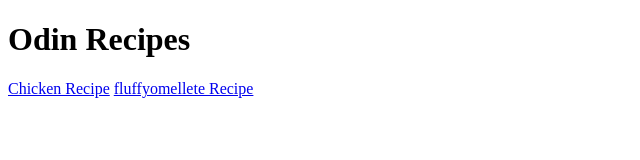
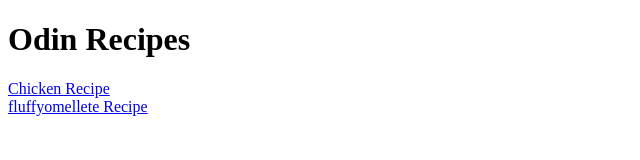
Before and after one commit to codesmith113114/odin-recipes, a plain HTML site: page index.html in a window 1280 px wide. Shown: the whole page, without its empty margins (0-640 px from the left). Drawn offline with Linux system fonts and the light colour scheme.

Commit message:
recipes arranged vertically in index.html

```diff
--- a/index.html
+++ b/index.html
@@ -8,7 +8,7 @@
   </head>
   <body>
  <h1>Odin Recipes</h1>
-    <a href="./recipes/chicken.html">Chicken Recipe</a>
-    <a href="./recipes/fluffyomellete.html">fluffyomellete Recipe</a>
+    <a href="./recipes/chicken.html">Chicken Recipe</a> <br>
+    <a href="./recipes/fluffyomellete.html">fluffyomellete Recipe</a> <br>
   </body>
 </html>
```
